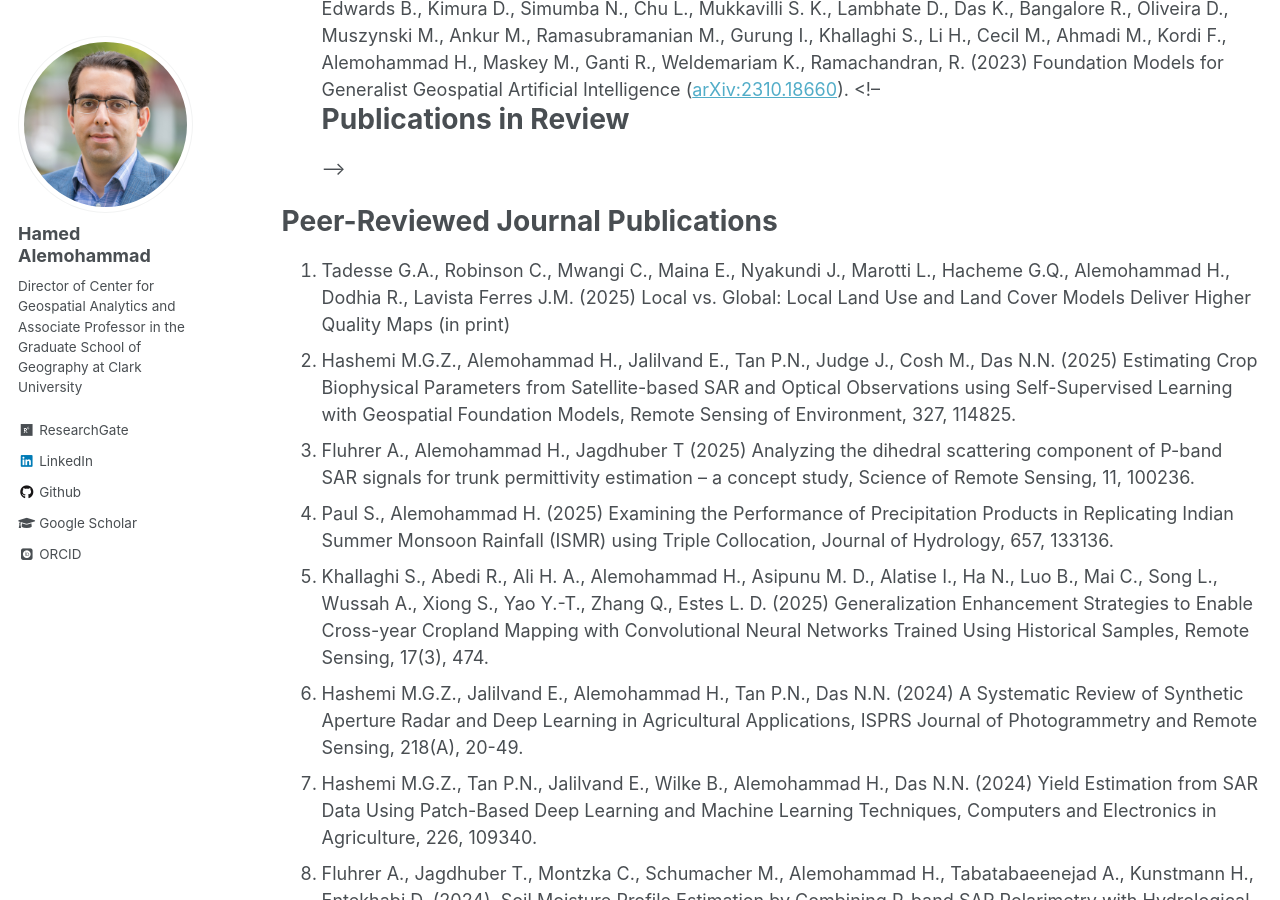
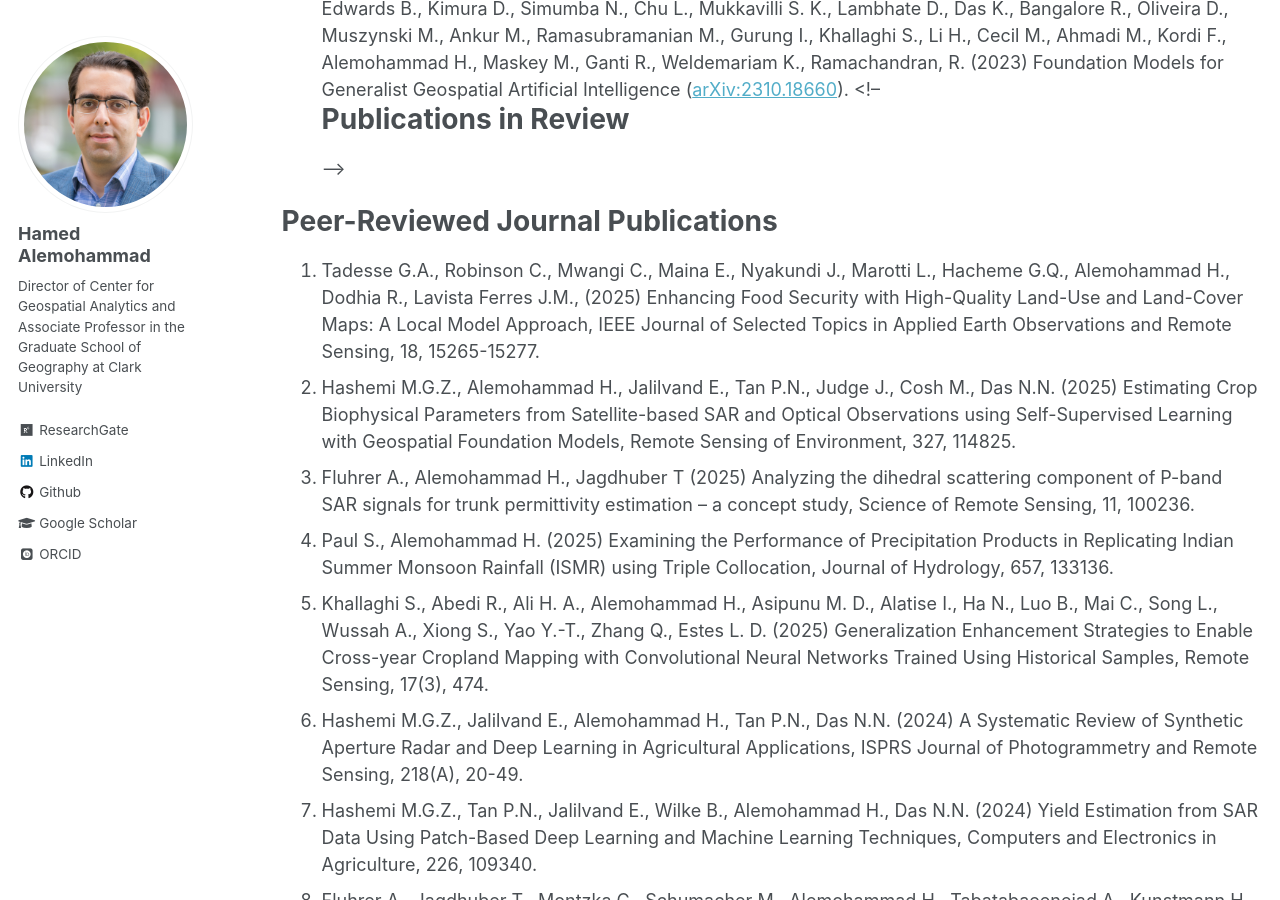
Before and after one commit to HamedAlemo/hamedalemo.github.io, a Jekyll site: the page built from _pages/publications.md, in a window 1280 px wide and 900 px high, scrolled down 442 px. Built offline with Jekyll 4.4.1, drawn with Linux system fonts in a browser that asks for light colours; some web fonts are replaced.

Commit message:
updated CV, pubs

```diff
--- a/_pages/publications.md
+++ b/_pages/publications.md
@@ -26,7 +26,7 @@ You can find the full list of my articles on [my Google Scholar profile](https:/
  -->
 
 # Peer-Reviewed Journal Publications
-1.	Tadesse G.A., Robinson C., Mwangi C., Maina E., Nyakundi J., Marotti L., Hacheme G.Q., Alemohammad H., Dodhia R., Lavista Ferres J.M. (2025) Local vs. Global: Local Land Use and Land Cover Models Deliver Higher Quality Maps (in print)
+1.	Tadesse G.A., Robinson C., Mwangi C., Maina E., Nyakundi J., Marotti L., Hacheme G.Q., Alemohammad H., Dodhia R., Lavista Ferres J.M., (2025) Enhancing Food Security with High-Quality Land-Use and Land-Cover Maps: A Local Model Approach, IEEE Journal of Selected Topics in Applied Earth Observations and Remote Sensing, 18, 15265-15277.
 1.	Hashemi M.G.Z., Alemohammad H., Jalilvand E., Tan P.N., Judge J., Cosh M., Das N.N. (2025) Estimating Crop Biophysical Parameters from Satellite-based SAR and Optical Observations using Self-Supervised Learning with Geospatial Foundation Models, Remote Sensing of Environment, 327, 114825.
 1.	Fluhrer A., Alemohammad H., Jagdhuber T (2025) Analyzing the dihedral scattering component of P-band SAR signals for trunk permittivity estimation – a concept study, Science of Remote Sensing, 11, 100236.
 1.	Paul S., Alemohammad H. (2025) Examining the Performance of Precipitation Products in Replicating Indian Summer Monsoon Rainfall (ISMR) using Triple Collocation, Journal of Hydrology, 657, 133136.
```
Also changed, not shown: 1 other file.
